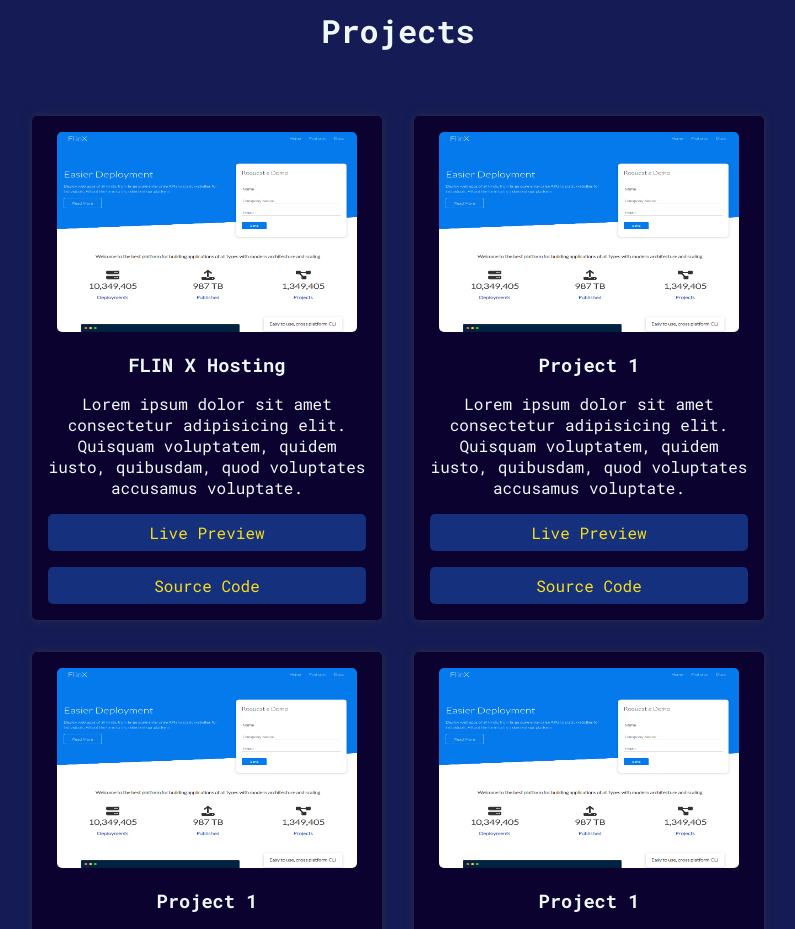
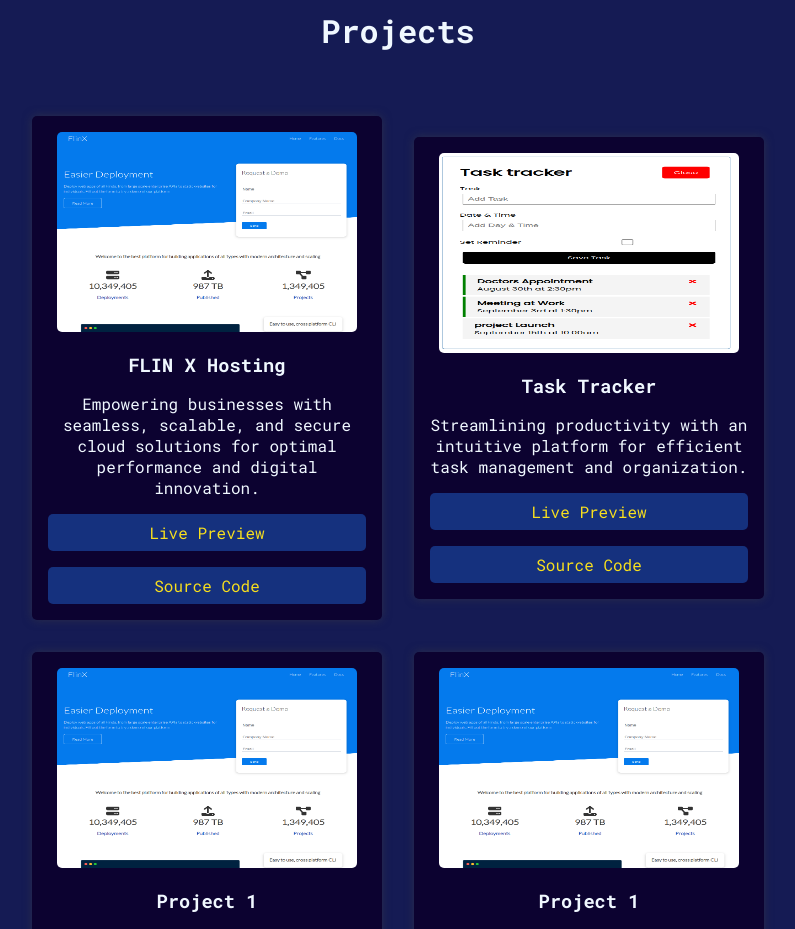
Before and after one commit to brain-ambani/brian-codes, a React (Create React App) app: page / in a window 1280 px wide. Shown: the part 1640-2569 px from the top of the page, without its empty margins (242-1037 px from the left). Built offline with nearby package versions, Linux system fonts and the light colour scheme.

Commit message:
updated the work component

```diff
--- a/src/components/work/Work.jsx
+++ b/src/components/work/Work.jsx
@@ -1,6 +1,7 @@
 import React from "react";
 import "./Work.css";
 import hosting from "../../assets/hosting.png";
+import tracker from "..//../assets/tracker.png";
 
 export default function Work() {
   return (
@@ -11,9 +12,8 @@ export default function Work() {
           <img src={hosting} width={300} height={200} alt="project 1" />
           <h3>FLIN X Hosting</h3>
           <p>
-            Lorem ipsum dolor sit amet consectetur adipisicing elit. Quisquam
-            voluptatem, quidem iusto, quibusdam, quod voluptates accusamus
-            voluptate.
+            Empowering businesses with seamless, scalable, and secure cloud
+            solutions for optimal performance and digital innovation.
           </p>
           <a
             href="https://brian-ambani.github.io/modern-landing-page/"
@@ -33,15 +33,14 @@ export default function Work() {
           </a>
         </div>
         <div class="project-card">
-          <img src={hosting} width={300} height={200} alt="project 1" />
-          <h3>Project 1</h3>
+          <img src={tracker} width={300} height={200} alt="project 1" />
+          <h3>Task Tracker</h3>
           <p>
-            Lorem ipsum dolor sit amet consectetur adipisicing elit. Quisquam
-            voluptatem, quidem iusto, quibusdam, quod voluptates accusamus
-            voluptate.
+            Streamlining productivity with an intuitive platform for efficient
+            task management and organization.
           </p>
           <a
-            href="https://brian-ambani.github.io/modern-landing-page/"
+            href="https://task-tracker-6pxk.onrender.com/"
             target="_blank"
             rel="noreferrer"
             className=" btn-work"
@@ -49,7 +48,7 @@ export default function Work() {
             Live Preview
           </a>
           <a
-            href="https://github.com/brian-ambani/modern-landing-page/"
+            href="https://github.com/brian-ambani/react-app/"
             target="_blank"
             rel="noreferrer"
             className=" btn-work"
```
